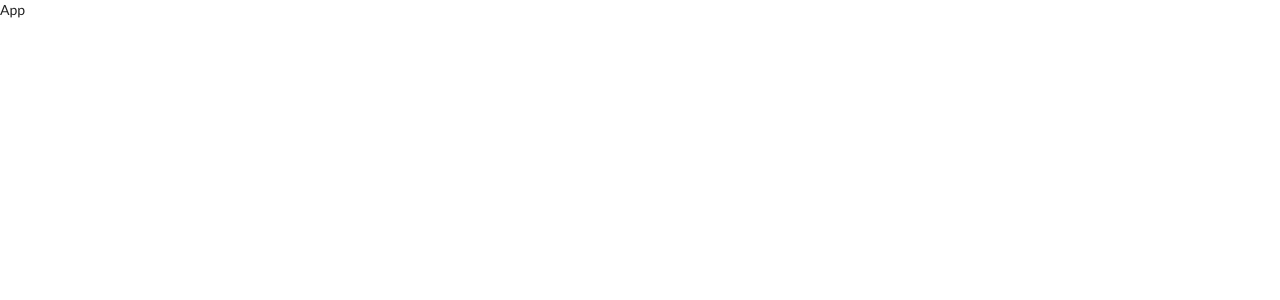
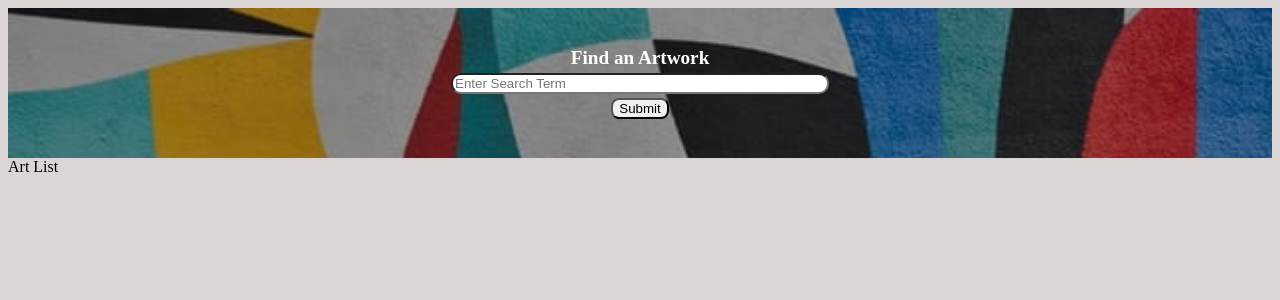
Before and after one commit to Lucascello/Imagine, a React (Create React App) app in the folder imagine/: page / in a window 1280 px wide. Shown: the top 300 px of the page. Built offline with nearby package versions, Linux system fonts and the light colour scheme.

Commit message:
added some components

```diff
--- a/imagine/package.json
+++ b/imagine/package.json
@@ -34,5 +34,9 @@
       "last 1 firefox version",
       "last 1 safari version"
     ]
+  },
+  "devDependencies": {
+    "eslint": "^8.11.0",
+    "eslint-plugin-react": "^7.29.4"
   }
 }
--- a/imagine/public/index.html
+++ b/imagine/public/index.html
@@ -9,10 +9,7 @@
             name="description"
             content="Web site created using create-react-app"
         />
-        <link
-            rel="stylesheet"
-            href="https://cdnjs.cloudflare.com/ajax/libs/semantic-ui/2.4.1/semantic.min.css"
-        />
+        <link rel="stylesheet" href="styles.css" />
         <link rel="apple-touch-icon" href="%PUBLIC_URL%/logo192.png" />
         <!--
       manifest.json provides metadata used when your web app is installed on a
--- /dev/null
+++ b/imagine/public/styles.css
@@ -0,0 +1,42 @@
+body {
+    background-color: rgb(220, 213, 213);
+}
+
+.container {
+    background: linear-gradient(rgba(0, 0, 0, 0.4), rgba(0, 0, 0, 0.4)),
+        url(robert-keane-rlbG0p_nQOU-unsplash.jpg);
+    background-size: cover;
+    height: 150px;
+    display: flex;
+    flex-direction: column;
+    align-items: center;
+    justify-content: center;
+}
+
+label {
+    display: block;
+    color: white;
+    font-weight: bold;
+    margin-bottom: 4px;
+    font-size: larger;
+}
+
+input {
+    width: 200%;
+    border-radius: 10px;
+}
+
+button {
+    margin-top: 4px;
+    align-items: center;
+    border-radius: 8px;
+    display: block;
+}
+
+.search {
+    height: 150px;
+    display: flex;
+    flex-direction: column;
+    align-items: center;
+    justify-content: center;
+}
--- a/imagine/src/App.js
+++ b/imagine/src/App.js
@@ -1,7 +1,20 @@
 import React from "react";
+import SearchBar from "./SearchBar";
+import ArtList from "./ArtList";
 
 const App = () => {
-    return <div>App</div>;
+    return (
+        <>
+            <header>
+                <div className="container">
+                    <SearchBar />
+                </div>
+            </header>
+            <main>
+                <ArtList />
+            </main>
+        </>
+    );
 };
 
 export default App;
--- /dev/null
+++ b/imagine/src/ArtList.js
@@ -0,0 +1,7 @@
+import React from "react";
+
+const ArtList = () => {
+    return <di>Art List</di>;
+};
+
+export default ArtList;
--- /dev/null
+++ b/imagine/src/SearchBar.js
@@ -0,0 +1,15 @@
+import React from "react";
+
+const SearchBar = () => {
+    return (
+        <form>
+            <div className="search">
+                <label>Find an Artwork</label>
+                <input type="text" placeholder="Enter Search Term" />
+                <button>Submit</button>
+            </div>
+        </form>
+    );
+};
+
+export default SearchBar;
```
Also changed, not shown: imagine/.eslintrc.json (added), imagine/public/robert-keane-rlbG0p_nQOU-unsplash.jpg (added), 1 other file (tests, documents, lock files or other folders).
